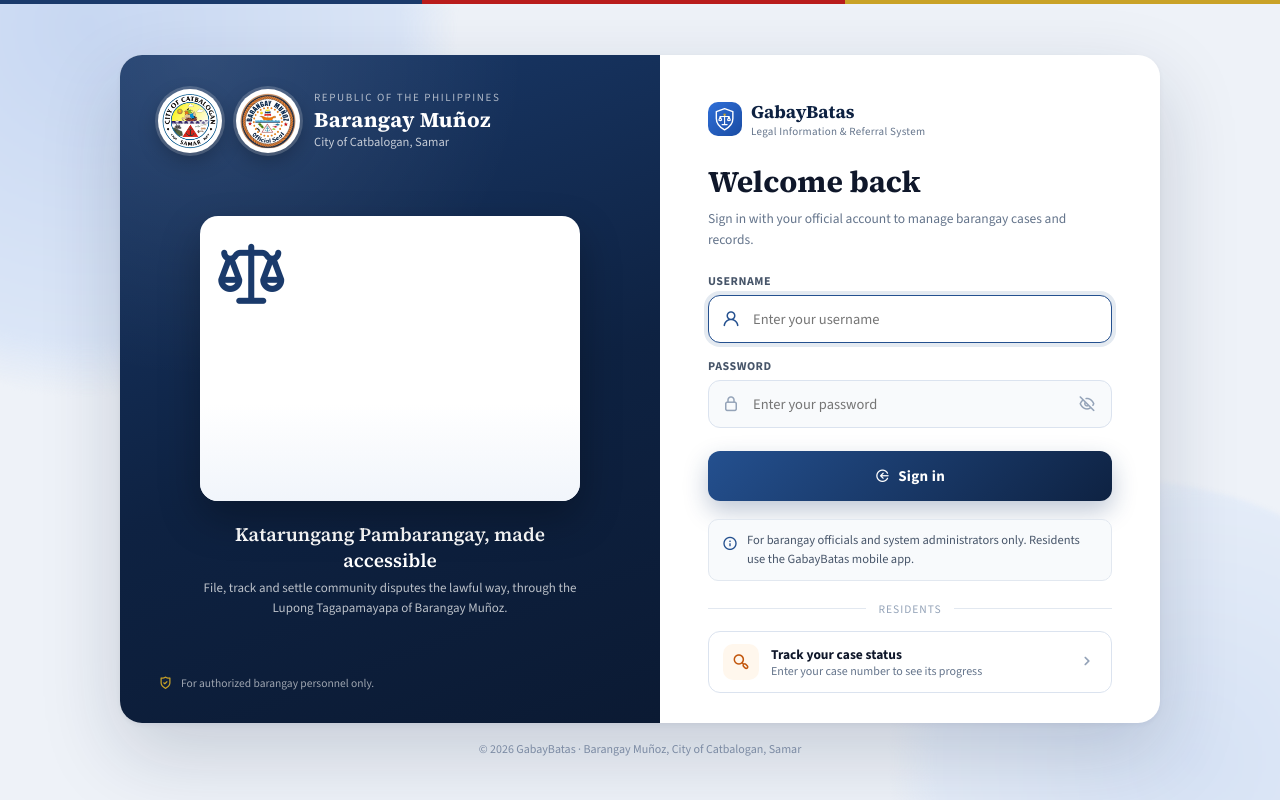
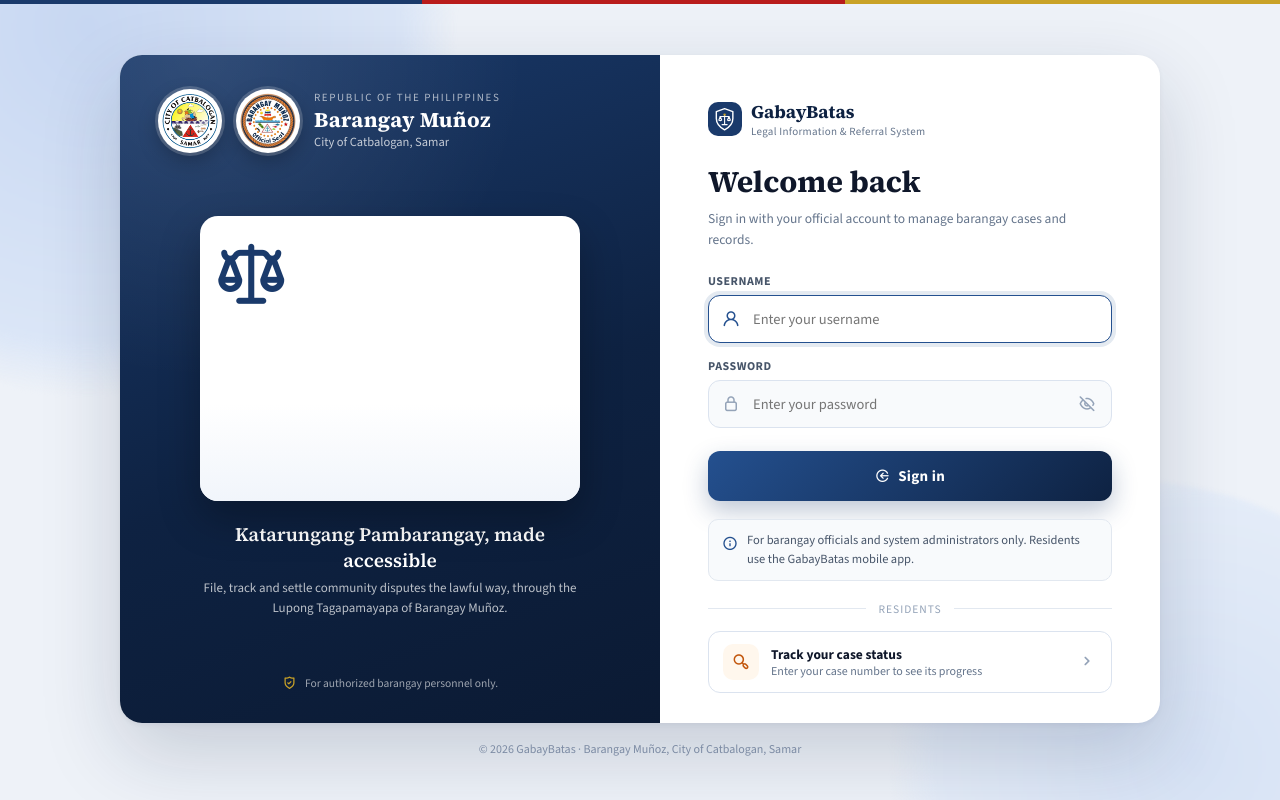
Before and after one commit to TamTam-hub/gabaybatas_web, a PHP site: page /gabaybatas_barangay/login.php in a window 1280 px wide. Run offline with PHP 8.4, Linux system fonts and the light colour scheme.

Commit message:
Login page: original navy logo and tab icon back, centred footer line
Co-Authored-By: Claude Opus 5.5 <noreply@anthropic.com>

```diff
--- a/includes/brand_mark.php
+++ b/includes/brand_mark.php
@@ -22,7 +22,7 @@ if (!function_exists('gabaybatas_favicon_links')) {
     function gabaybatas_favicon_links(string $base = ''): string
     {
         $base = htmlspecialchars($base, ENT_QUOTES);
-        $v = '?v=2'; // raise when the icons change, so browsers and the host's cache fetch the new ones
+        $v = '?v=3'; // raise when the icons change, so browsers and the host's cache fetch the new ones
         return '<link rel="icon" type="image/svg+xml" href="' . $base . 'images/favicon.svg' . $v . '">'
             . '<link rel="icon" type="image/png" sizes="32x32" href="' . $base . 'images/favicon-32.png' . $v . '">'
             . '<link rel="apple-touch-icon" href="' . $base . 'images/apple-touch-icon.png' . $v . '">';
--- a/login.php
+++ b/login.php
@@ -124,13 +124,13 @@ body::after { width: 560px; height: 560px; bottom: -240px; right: -140px; backgr
 .tagline { margin-top: 20px; text-align: center; max-width: 380px; }
 .tagline h2 { font-family: 'Source Serif 4', serif; font-size: 19px; font-weight: 600; }
 .tagline p { margin-top: 5px; font-size: 13px; color: rgba(255,255,255,.72); line-height: 1.55; }
-.brand-foot { position: relative; z-index: 1; display: flex; align-items: center; gap: 8px; font-size: 11.5px; color: rgba(255,255,255,.6); }
+.brand-foot { position: relative; z-index: 1; display: flex; align-items: center; justify-content: center; gap: 8px; text-align: center; font-size: 11.5px; color: rgba(255,255,255,.6); }
 .brand-foot i { color: var(--gold); font-size: 15px; }
 
 /* ── Right: sign in ── */
 .panel { display: flex; flex-direction: column; justify-content: center; padding: 44px 48px 30px; }
 .app-mark { display: inline-flex; align-items: center; gap: 9px; margin-bottom: 26px; }
-.app-mark i { width: 34px; height: 34px; border-radius: 10px; display: grid; place-items: center; background: linear-gradient(135deg, #2f6fd8, #1a4ca3); color: #fff; font-size: 18px; }
+.app-mark i { width: 34px; height: 34px; border-radius: 10px; display: grid; place-items: center; background: var(--navy-700); color: #fff; font-size: 18px; }
 .app-mark b { font-family: 'Source Serif 4', serif; font-size: 18px; color: var(--navy-800); }
 .app-mark small { display: block; font-size: 11px; color: var(--muted); letter-spacing: .3px; }
 .panel h1 { font-family: 'Source Serif 4', serif; font-size: 30px; font-weight: 700; color: var(--ink); line-height: 1.15; }
```
Also changed, not shown: images/apple-touch-icon.png, images/favicon-32.png, images/favicon.svg.
